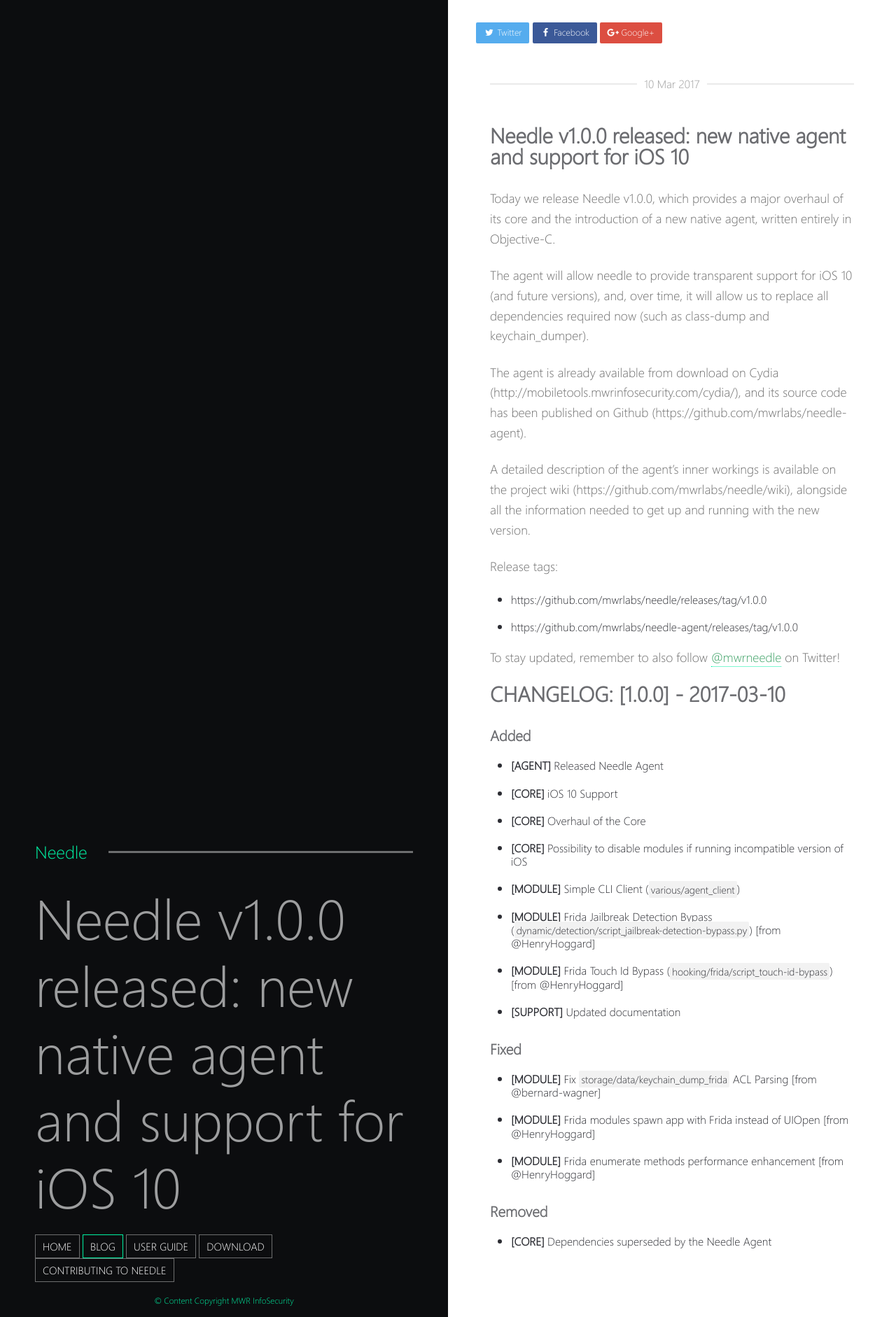
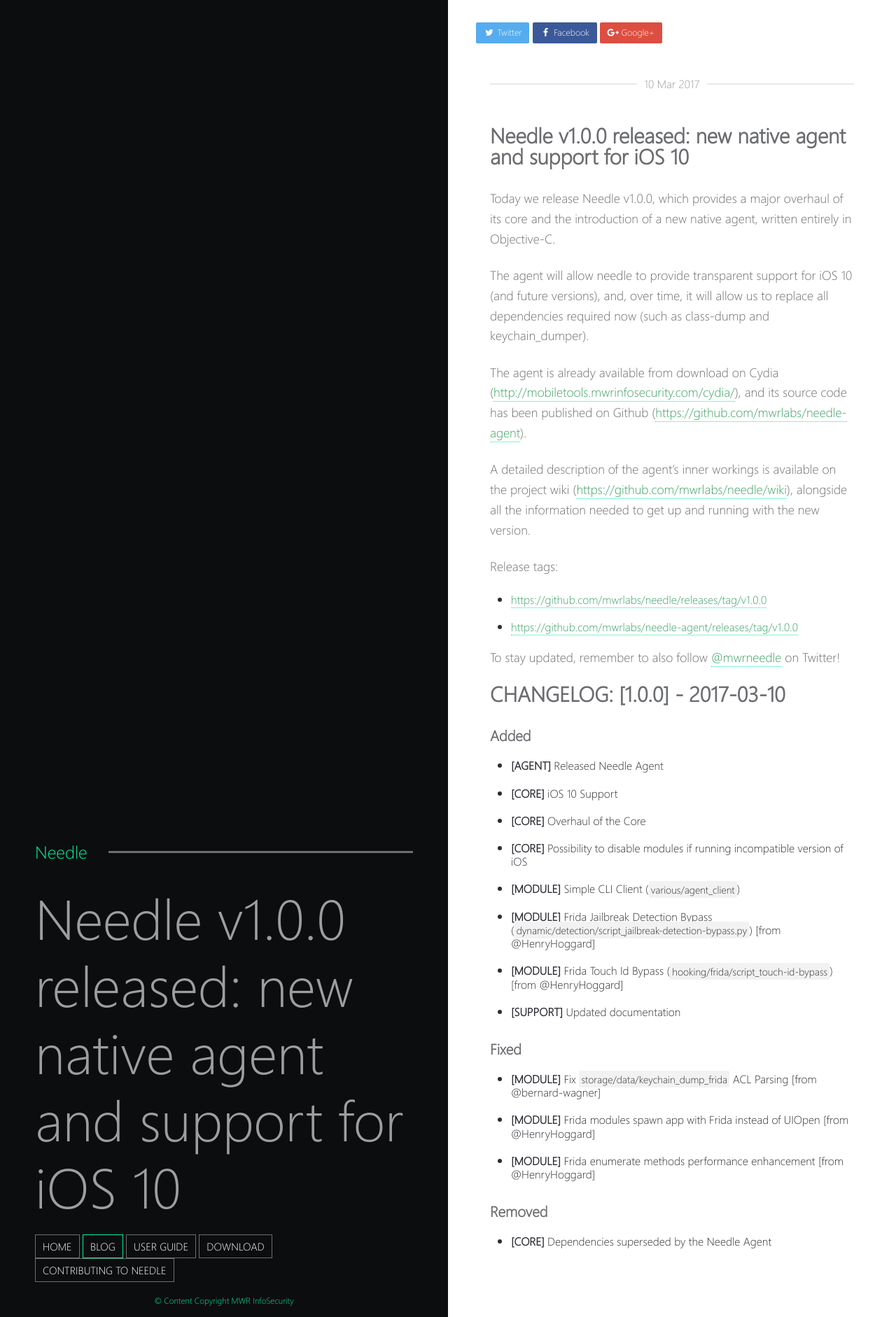
Before and after one commit to mgcfish/mobiletools, a Jekyll site: the page built from _posts/2017-03-10-Needle-1-0-0.md, in a window 1280 px wide. Shown: the whole page at 70% size. Built offline with Jekyll 4.4.1, drawn with Linux system fonts in a browser that asks for light colours; part of the change alters nothing that is shown.

```diff
--- a/_posts/2017-03-10-Needle-1-0-0.md
+++ b/_posts/2017-03-10-Needle-1-0-0.md
@@ -14,15 +14,15 @@ Today we release Needle v1.0.0, which provides a major overhaul of its core and
 
 The agent will allow needle to provide transparent support for iOS 10 (and future versions), and, over time, it will allow us to replace all dependencies required now (such as class-dump and keychain_dumper).
 
-The agent is already available from download on Cydia (http://mobiletools.mwrinfosecurity.com/cydia/), and its source code has been published on Github (https://github.com/mwrlabs/needle-agent).
+The agent is already available from download on Cydia ([http://mobiletools.mwrinfosecurity.com/cydia/](http://mobiletools.mwrinfosecurity.com/cydia/)), and its source code has been published on Github ([https://github.com/mwrlabs/needle-agent](https://github.com/mwrlabs/needle-agent)).
 
-A detailed description of the agent’s inner workings is available on the project wiki (https://github.com/mwrlabs/needle/wiki), alongside all the information needed to get up and running with the new version.
+A detailed description of the agent’s inner workings is available on the project wiki ([https://github.com/mwrlabs/needle/wiki](https://github.com/mwrlabs/needle/wiki)), alongside all the information needed to get up and running with the new version.
 
 
 Release tags:
 
-* https://github.com/mwrlabs/needle/releases/tag/v1.0.0
-* https://github.com/mwrlabs/needle-agent/releases/tag/v1.0.0
+* [https://github.com/mwrlabs/needle/releases/tag/v1.0.0](https://github.com/mwrlabs/needle/releases/tag/v1.0.0)
+* [https://github.com/mwrlabs/needle-agent/releases/tag/v1.0.0](https://github.com/mwrlabs/needle-agent/releases/tag/v1.0.0)
 
 
 
```
